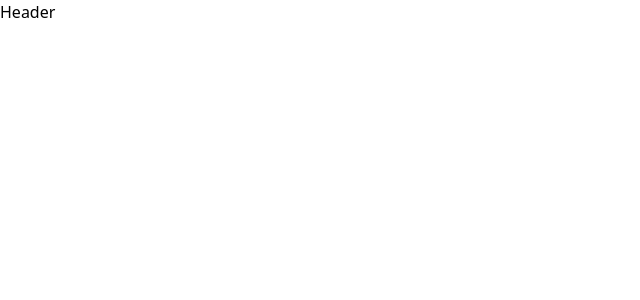
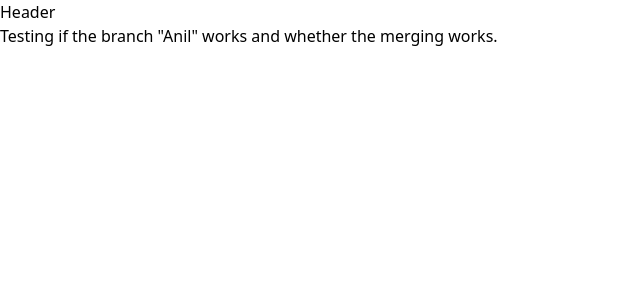
Before and after one commit to anilferhatceran/Svendeprove-2023, a React (Vite) app in the folder svendeproeve/: page / in a window 1280 px wide. Shown: the top 300 px of the page, without its empty margins (0-640 px from the left). Built offline with nearby package versions, Linux system fonts and the light colour scheme.

Commit message:
Testing new branch and merging of branches

```diff
--- a/svendeproeve/src/App.jsx
+++ b/svendeproeve/src/App.jsx
@@ -7,6 +7,7 @@
   return (
     <div>
         <Header/>
+        <h2>Testing if the branch "Anil" works and whether the merging works.</h2>
     </div>
   )
 }
```
